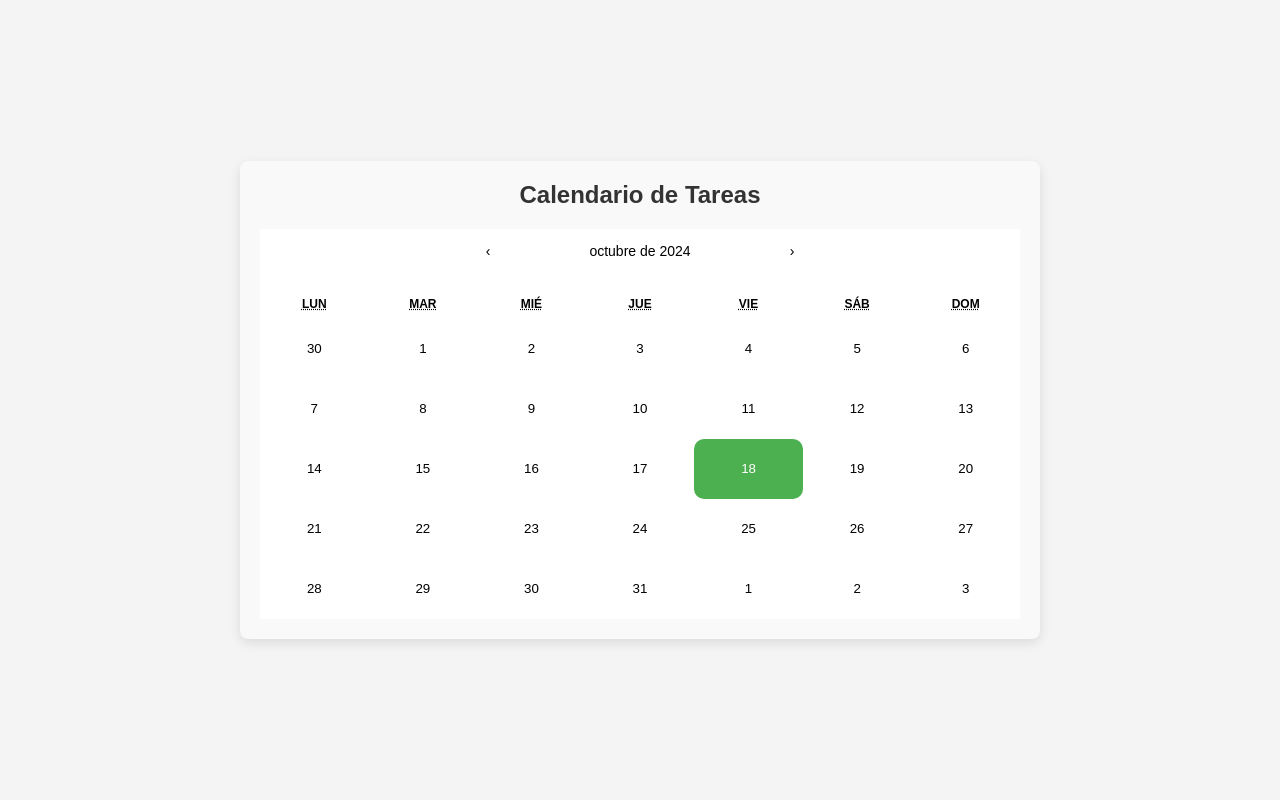
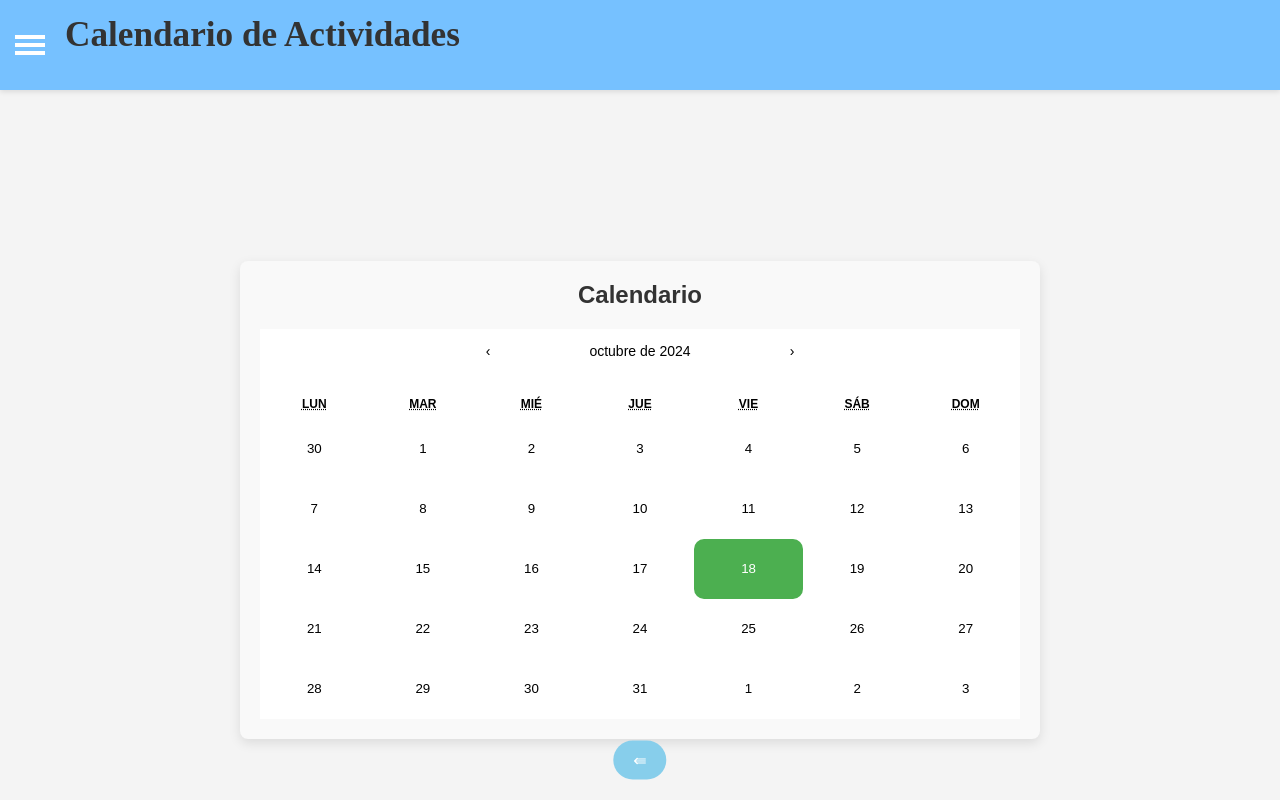
Before and after one commit to Oskiis/nuevo-task, a React (Create React App) app: page /calendario in a window 1280 px wide. Built offline with nearby package versions, Linux system fonts and the light colour scheme.

Commit message:
chore: Adaptacion del munu de hamburguesa en notificaciones, Imagen del usuario al hacer clic cierra sesión

```diff
--- a/src/vistas/calendario.css
+++ b/src/vistas/calendario.css
@@ -1,3 +1,158 @@
+
+
+.header {
+  display: flex;
+  align-items: center;
+  justify-content: space-between;
+  padding: 15px;
+  background-color: #76c1ff;
+  color: white;
+  position: fixed;
+  top: 0;
+  left: 0;
+  width: 100%;
+  z-index: 1000;
+  box-shadow: 0px 2px 5px rgba(0, 0, 0, 0.1);
+}
+
+.header-left,
+.header-center,
+.header-right {
+  display: flex;
+  align-items: center;
+  flex: 1;
+}
+
+.header-left {
+  flex: 1;
+}
+
+.header-center {
+  flex: 2;
+  justify-content: center;
+}
+
+.header-right {
+  flex: 1;
+  justify-content: flex-end;
+}
+
+.menu-icon {
+  display: flex;
+  flex-direction: column;
+  justify-content: space-between;
+  width: 25px;
+  height: 18px;
+  cursor: pointer;
+}
+
+.menu-icon .bar {
+  height: 3px;
+  background-color: white;
+
+}
+
+.header-title {
+  margin-left: 20px;
+  font-size: 2.2rem;
+  font-family: cursive;
+}
+
+.busqueda-input {
+  width: 100%;
+  max-width: 700px;
+  padding: 5px 10px;
+  border: none;
+  border-radius: 5px;
+}
+
+.perfil-imagen {
+  width: 60px;
+  height: 60px;
+  border-radius: 50%;
+  object-fit: cover;
+  border: 2px solid #000000;
+}
+
+.lupa-texto {
+  margin-left: 10px;
+}
+
+.menu-icon {
+  display: flex;
+  flex-direction: column;
+  justify-content: space-between;
+  width: 30px;
+  height: 20px;
+  cursor: pointer;
+}
+
+.menu-icon .bar {
+  height: 4px;
+  background-color: rgb(0, 0, 0);
+}
+
+.menu {
+  position: fixed;
+  top: 0;
+  left: 0;
+  height: 100%;
+  width: 200px;
+  background-color: #bdecff;
+  transform: translateX(-100%);
+  transition: transform 0.3s ease-in-out;
+  z-index: 1000;
+}
+
+.menu.open {
+  transform: translateX(0);
+
+}
+
+.menu ul {
+  list-style: none;
+  padding: 20px;
+}
+
+.menu ul li a {
+  text-decoration: none;
+  color: white;
+  display: block;
+  margin: 10px 0;
+}
+
+
+/* Estilos para el cuadro del perfil */
+.perfil-popup {
+  position: absolute;
+  top: 80px; /* Ajusta según la altura del header */
+  right: 20px; /* Alineación a la derecha */
+  background-color: white;
+  border-radius: 12px;
+  box-shadow: 0 4px 8px rgba(0, 0, 0, 0.1);
+  padding: 20px;
+  width: 250px;
+  text-align: center;
+  z-index: 1000;
+}
+
+.perfil-popup p {
+  margin: 10px 0;
+}
+
+.perfil-popup-image img {
+  width: 80px;
+  height: 80px;
+  border-radius: 50%;
+  object-fit: cover;
+  border: 2px solid #000;
+}
+
+
+
+
+
+
 .calendario-container {
   padding: 20px;
   background-color: #f5f5f5;
--- a/src/vistas/calendario.js
+++ b/src/vistas/calendario.js
@@ -1,17 +1,26 @@
-import { collection, getDocs, getFirestore, query, where } from 'firebase/firestore';
+import { getAuth, signOut } from 'firebase/auth'; // Para autenticación
+import { collection, doc, getDoc, getDocs, getFirestore, query, where } from 'firebase/firestore'; // Para Firestore
 import React, { useEffect, useState } from 'react';
-import Calendar from 'react-calendar';
-import 'react-calendar/dist/Calendar.css';
-import { useLocation } from 'react-router-dom';
-import './calendario.css';
+import Calendar from 'react-calendar'; // Componente de calendario
+import 'react-calendar/dist/Calendar.css'; // Estilos del calendario
+import { Link, useLocation, useNavigate } from 'react-router-dom'; // Navegación
+import './calendario.css'; // Estilos personalizados
 
 const Calendario = () => {
   const location = useLocation();
+  const navigate = useNavigate();
   const uid = location.state?.uid;
+
   const [tareas, setTareas] = useState([]);
   const [date, setDate] = useState(new Date());
+  const [menuOpen, setMenuOpen] = useState(false);
+  const [usuario, setUsuario] = useState(null);
+  const [mostrarPerfil, setMostrarPerfil] = useState(false);
+
   const db = getFirestore();
+  const auth = getAuth();
 
+  // Obtener tareas del usuario
   useEffect(() => {
     if (!uid) return;
 
@@ -31,8 +40,26 @@ const Calendario = () => {
     };
 
     obtenerTareas();
-  }, [db, uid]);
+  }, [uid]);
 
+  // Obtener datos del usuario
+  useEffect(() => {
+    const fetchUsuario = async () => {
+      const user = auth.currentUser;
+      if (user) {
+        try {
+          const userDoc = await getDoc(doc(db, 'Usuarios', user.uid));
+          setUsuario(userDoc.data());
+        } catch (error) {
+          console.error("Error al cargar usuario:", error);
+        }
+      }
+    };
+
+    fetchUsuario();
+  }, [auth.currentUser]);
+
+  // Asignar color según la proximidad de la fecha
   const getTaskColor = (fechaVencimiento) => {
     const diffInDays = Math.floor((fechaVencimiento - new Date()) / (1000 * 60 * 60 * 24));
     if (diffInDays < 1) return 'rojo'; // Vence hoy o ya venció
@@ -41,11 +68,12 @@ const Calendario = () => {
     return 'verde';
   };
 
+  // Renderizar contenido de los días en el calendario
   const renderDay = ({ date, view }) => {
     if (view === 'month') {
-      const tareasDia = tareas.filter(tarea => (
+      const tareasDia = tareas.filter(tarea =>
         tarea.fechaVencimiento.toDateString() === date.toDateString()
-      ));
+      );
 
       return (
         <div>
@@ -59,18 +87,85 @@ const Calendario = () => {
     }
   };
 
+  // Cerrar sesión
+  const handleCerrarSesion = () => {
+    signOut(auth)
+      .then(() => {
+        console.log('Sesión cerrada');
+        navigate('/');
+      })
+      .catch(error => console.error('Error al cerrar sesión:', error));
+  };
+
+  // Mostrar cuadro del perfil
+  const handleMouseEnter = () => setMostrarPerfil(true);
+
+  // Ocultar cuadro del perfil
+  const handleMouseLeave = () => setTimeout(() => setMostrarPerfil(false), 5000);
+
   return (
-    <div className="calendario-container">
-      <h1>Calendario de Tareas</h1>
-      <Calendar
-        onChange={setDate}
-        value={date}
-        tileContent={renderDay}
-        locale="es-ES" // Configura el idioma a español
-      />
+    <div className="notas-container">
+      {/* Menú de navegación */}
+      <div className={`menu-overlay ${menuOpen ? 'open' : ''}`} onClick={() => setMenuOpen(!menuOpen)}></div>
+      <header className="header">
+        <div className="header-left">
+          <div className="menu-icon" onClick={() => setMenuOpen(!menuOpen)}>
+            <div className="bar"></div>
+            <div className="bar"></div>
+            <div className="bar"></div>
+          </div>
+          <h1 className="header-title">Calendario de Actividades</h1>
+        </div>
+        <div className="header-right">
+          {usuario && (
+            <img
+              src={usuario.fotoPerfil}
+              alt="Foto de perfil"
+              className="perfil-imagen"
+              onMouseEnter={handleMouseEnter}
+              onMouseLeave={handleMouseLeave}
+            />
+          )}
+        </div>
+      </header>
 
+      {/* Cuadro del perfil */}
+      {mostrarPerfil && usuario && (
+        <div className="perfil-popup">
+          <p>Correo electrónico: {usuario.email}</p>
+          <div className="perfil-popup-image">
+            <img src={usuario.fotoPerfil} alt="Foto de perfil" />
+          </div>
+          <p>Hola, {usuario.nombre}</p>
+          <button className="cerrar-sesion-btn" onClick={handleCerrarSesion}>Cerrar sesión</button>
+        </div>
+      )}
+
+      <nav className={`menu ${menuOpen ? 'open' : ''}`}>
+        <ul>
+          <li><Link to="/">Inicio</Link></li>
+          <li><Link to="/calendario" state={{ uid }}>Calendario</Link></li>
+          <li><Link to="/notificaciones" state={{ uid }}>Notificaciones</Link></li>
+          <li><Link to="/ajustes" state={{ uid }}>Ajustes</Link></li>
+        </ul>
+      </nav>
+
+      {/* Contenedor del calendario */}
+      <div className="calendario-container">
+        <h1>Calendario</h1>
+        <Calendar
+          onChange={setDate}
+          value={date}
+          tileContent={renderDay}
+          locale="es-ES"
+        />
+      </div>
+      <div className="crear-tarea">
+        <button className="crear-tarea-button" onClick={() => navigate('/notas', { state: { uid } })}>
+          ⇚
+        </button>
+      </div>
     </div>
-
   );
 };
 
--- a/src/vistas/notas.js
+++ b/src/vistas/notas.js
@@ -1,6 +1,5 @@
-import { getAuth } from 'firebase/auth';
-import { collection, deleteDoc, doc, getDoc, getDocs, getFirestore, query, where } from 'firebase/firestore';
-
+import { getAuth, signOut } from 'firebase/auth'; // Para cerrar sesión
+import { collection, doc, getDoc, getDocs, getFirestore, query, where } from 'firebase/firestore';
 import React, { useEffect, useState } from 'react';
 import { Link, useLocation, useNavigate } from 'react-router-dom';
 import './notas.css';
@@ -12,15 +11,16 @@ const Notas = () => {
 
   const [menuOpen, setMenuOpen] = useState(false);
   const [tareas, setTareas] = useState([]);
-  const [longPressTask, setLongPressTask] = useState(null);
   const [prioridad, setPrioridad] = useState('');
   const [categoria, setCategoria] = useState('');
   const [estado, setEstado] = useState('');
   const [busqueda, setBusqueda] = useState('');
   const [usuario, setUsuario] = useState(null);
+  const [mostrarPerfil, setMostrarPerfil] = useState(false);
   const db = getFirestore();
   const auth = getAuth();
 
+  // Cargar las tareas
   useEffect(() => {
     if (!uid) {
       navigate('/');
@@ -30,6 +30,7 @@ const Notas = () => {
     fetchUsuario();
   }, [db, uid, prioridad, categoria, estado, busqueda, navigate]);
 
+  // Cargar usuario desde Firestore
   const fetchUsuario = async () => {
     const user = auth.currentUser;
     if (user) {
@@ -38,10 +39,7 @@ const Notas = () => {
     }
   };
 
-  const toggleMenu = () => {
-    setMenuOpen(!menuOpen);
-  };
-
+  // Función para obtener las tareas
   const obtenerTareas = async () => {
     let q = query(collection(db, 'tareas'), where('uid', '==', uid));
     if (prioridad) q = query(q, where('prioridad', '==', prioridad));
@@ -61,49 +59,52 @@ const Notas = () => {
     setTareas(tareasUsuario);
   };
 
+  // Función para manejar clic en la tarea
   const handleTaskClick = (tarea) => {
     navigate('/notaseditar', { state: { tarea } });
   };
 
-  const handleLongPress = (tarea) => {
-    setLongPressTask(tarea.id);
-    const confirmDelete = window.confirm(
-      '¿Estás seguro que deseas eliminar esta tarea? No hay vuelta atrás.'
-    );
-    if (confirmDelete) {
-      handleDelete(tarea.id);
-    } else {
-      setLongPressTask(null);
-    }
+  // Función para manejar la búsqueda
+  const handleBusquedaChange = (e) => {
+    setBusqueda(e.target.value);
   };
 
-  const handleDelete = async (id) => {
-    try {
-      await deleteDoc(doc(db, 'tareas', id));
-      setTareas((prevTareas) => prevTareas.filter((tarea) => tarea.id !== id));
-      setLongPressTask(null);
-    } catch (error) {
-      console.error('Error al eliminar la tarea:', error);
-    }
+  // Función para manejar el cierre de sesión
+  const handleCerrarSesion = () => {
+    signOut(auth).then(() => {
+      console.log('Sesión cerrada');
+      navigate('/');
+    }).catch((error) => {
+      console.error('Error al cerrar sesión:', error);
+    });
   };
 
-  const handleBusquedaChange = (e) => {
-    setBusqueda(e.target.value);
+  // Mostrar el cuadro del perfil cuando se pase el ratón
+  const handleMouseEnter = () => {
+    setMostrarPerfil(true);
+  };
+
+  // Ocultar el cuadro del perfil cuando el ratón se vaya
+  const handleMouseLeave = () => {
+    setTimeout(() => {
+      setMostrarPerfil(false);
+    }, 5000);
   };
 
   return (
     <div className="notas-container">
       {/* Menú de hamburguesa */}
-      <div className={`menu-overlay ${menuOpen ? 'open' : ''}`} onClick={toggleMenu}></div>
+      <div className={`menu-overlay ${menuOpen ? 'open' : ''}`} onClick={() => setMenuOpen(!menuOpen)}></div>
       <header className="header">
         <div className="header-left">
-          <div className="menu-icon" onClick={toggleMenu}>
+          <div className="menu-icon" onClick={() => setMenuOpen(!menuOpen)}>
             <div className="bar"></div>
             <div className="bar"></div>
             <div className="bar"></div>
           </div>
           <h1 className="header-title">Lista de Tareas</h1>
         </div>
+
         <div className="header-center">
           <input
             type="text"
@@ -114,16 +115,31 @@ const Notas = () => {
           />
           <span className="lupa-texto">🔍</span>
         </div>
+
         <div className="header-right">
           {usuario && (
             <img
               src={usuario.fotoPerfil}
               alt="Foto de perfil"
               className="perfil-imagen"
+              onMouseEnter={handleMouseEnter}  // Mostrar cuadro al pasar el ratón
+              onMouseLeave={handleMouseLeave}  // Ocultar cuadro al dejar el ratón
             />
           )}
         </div>
       </header>
+
+      {/* Cuadro redondeado del perfil */}
+      {mostrarPerfil && usuario && (
+        <div className="perfil-popup">
+          <p>Correo electrónico: {usuario.email}</p>
+          <div className="perfil-popup-image">
+            <img src={usuario.fotoPerfil} alt="Foto de perfil" />
+          </div>
+          <p>Hola, {usuario.nombre}</p>
+          <button className="cerrar-sesion-btn" onClick={handleCerrarSesion}>Cerrar sesión</button>
+        </div>
+      )}
 
       <nav className={`menu ${menuOpen ? 'open' : ''}`}>
         <ul>
@@ -134,7 +150,7 @@ const Notas = () => {
         </ul>
       </nav>
 
-
+      {/* Filtros de tareas */}
       <div className="filtros">
         <select value={prioridad} onChange={(e) => setPrioridad(e.target.value)}>
           <option value="">Prioridad</option>
@@ -156,17 +172,14 @@ const Notas = () => {
         </select>
       </div>
 
+      {/* Lista de tareas */}
       <div className="tareas-list">
         {tareas.length > 0 ? (
           tareas.map((tarea) => (
             <div
               key={tarea.id}
-              className={`tarea ${longPressTask === tarea.id ? 'tarea-roja' : ''}`}
+              className="tarea"
               onClick={() => handleTaskClick(tarea)}
-              onContextMenu={(e) => {
-                e.preventDefault();
-                handleLongPress(tarea);
-              }}
             >
               <div className="tarea-imagen">
                 {tarea.imageUrl ? <img src={tarea.imageUrl} alt="Imagen de la tarea" /> : <p>Sin imagen</p>}
@@ -182,6 +195,8 @@ const Notas = () => {
           <p>No se encontraron tareas.</p>
         )}
       </div>
+
+      {/* Crear nueva tarea */}
       <div className="crear-tarea">
         <button className="crear-tarea-button" onClick={() => navigate('/newtask', { state: { uid } })}>
           + Crear nueva tarea
```
Also changed, not shown: src/vistas/notas.css (+42 -0 lines).
